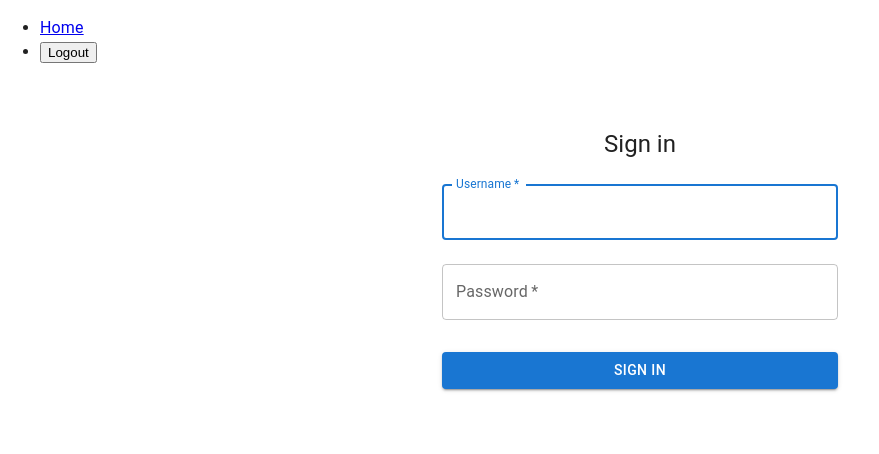
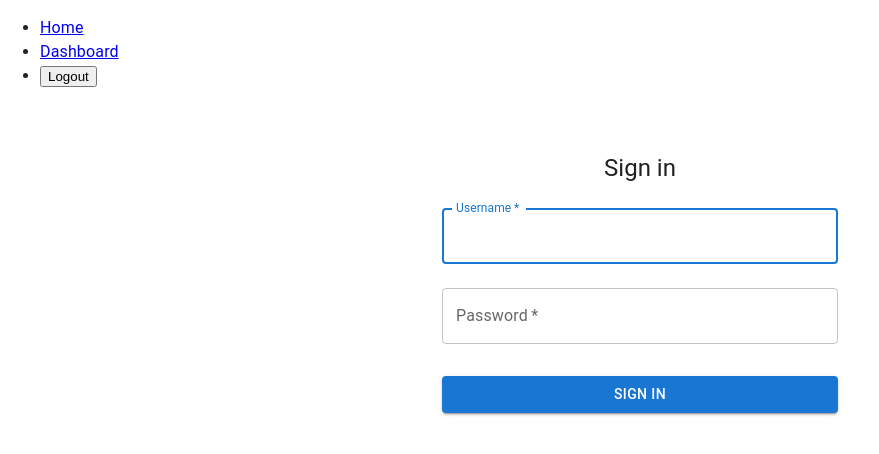
Before and after one commit to jolouie7/gpa-fe, a React (Create React App) app: page /login in a window 1280 px wide. Shown: the top 454 px of the page, without its empty margins (0-879 px from the left). Built offline with nearby package versions, Linux system fonts and the light colour scheme.

Commit message:
Add dashboard button

```diff
--- a/src/App.js
+++ b/src/App.js
@@ -85,9 +85,14 @@ function App() {
             </li>
           )}
           {user && (
-            <li>
-              <button onClick={handleLogout}>Logout</button>
-            </li>
+            <div>
+              <li>
+                <Link to="/dashboard">Dashboard</Link>
+              </li>
+              <li>
+                <button onClick={handleLogout}>Logout</button>
+              </li>
+            </div>
           )}
         </ul>
       </nav>
@@ -103,6 +108,7 @@ function App() {
             <Route path="transactions" element={<Transactions />} />
           </Route>
         )}
+        <Route path="*" element={<h1>404 NOT FOUND</h1>} />
       </Routes>
     </>
   );
```
